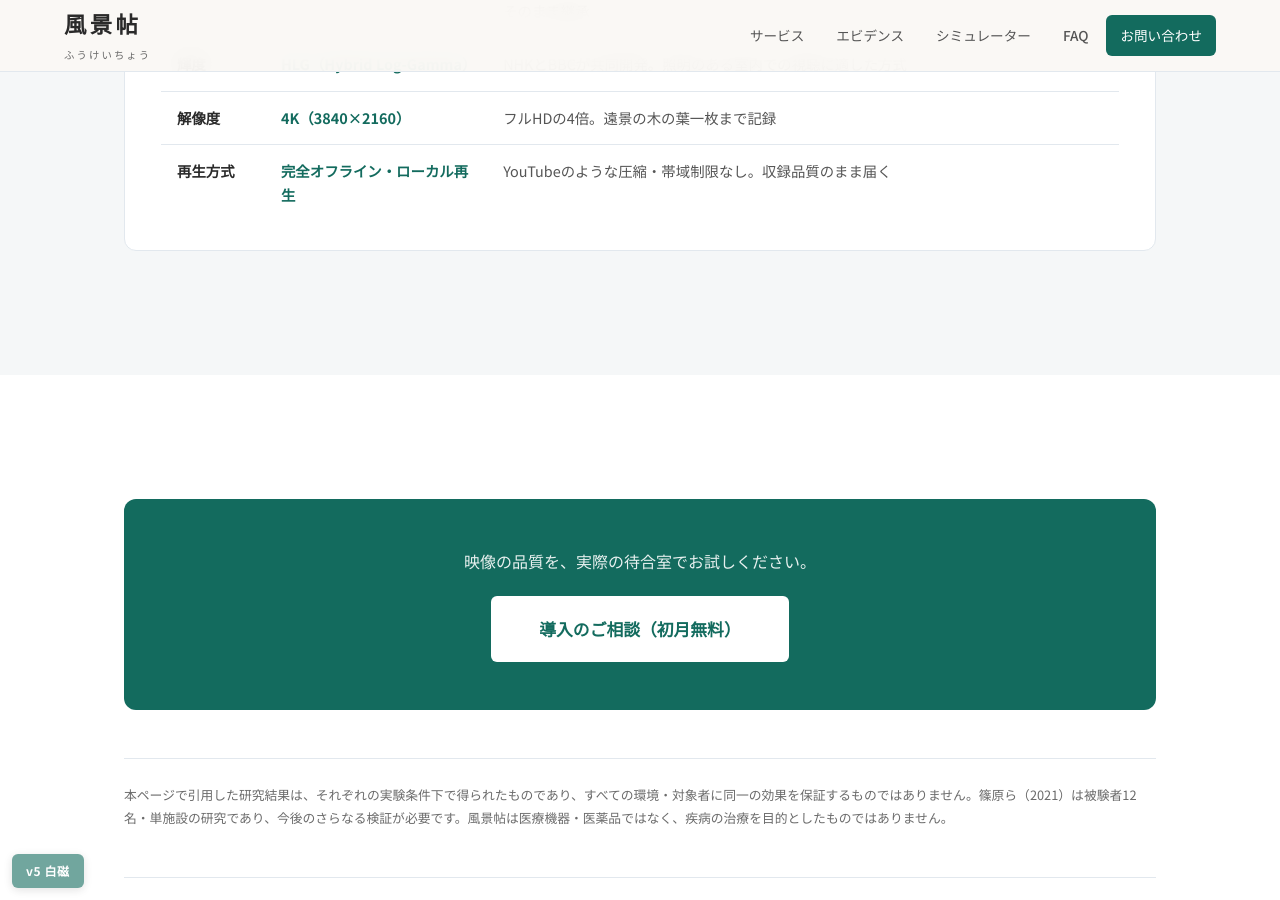
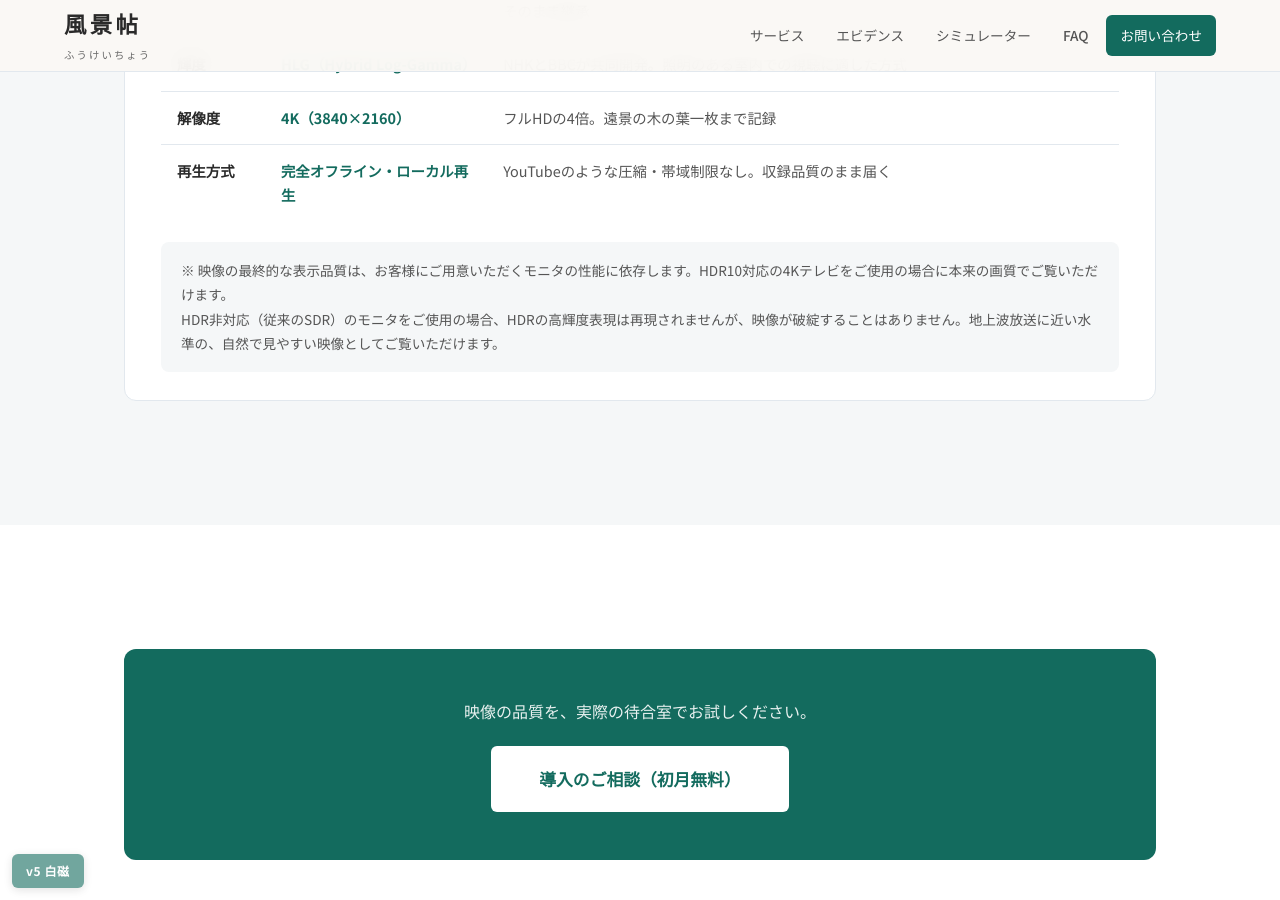
Before and after one commit to dr836gnypeq-ctrl/fukeichou-site, a Jekyll site: the page built from quality.html, in a window 1280 px wide and 900 px high, scrolled down 3898 px. Built offline with Jekyll 4.4.1, drawn with Linux system fonts in a browser that asks for light colours.

Commit message:
Add display quality note to quality page spec section

```diff
--- a/quality.html
+++ b/quality.html
@@ -241,6 +241,10 @@ canvas.ql-canvas{display:block;width:100%;height:160px}
           <td>YouTubeのような圧縮・帯域制限なし。収録品質のまま届く</td>
         </tr>
       </table>
+      <p style="font-size:.85rem;color:var(--ink-light);line-height:1.8;margin-top:20px;padding:16px 20px;background:var(--paper-warm);border-radius:8px">
+        ※ 映像の最終的な表示品質は、お客様にご用意いただくモニタの性能に依存します。HDR10対応の4Kテレビをご使用の場合に本来の画質でご覧いただけます。<br>
+        HDR非対応（従来のSDR）のモニタをご使用の場合、HDRの高輝度表現は再現されませんが、映像が破綻することはありません。地上波放送に近い水準の、自然で見やすい映像としてご覧いただけます。
+      </p>
     </div>
   </div>
 </section>
```
